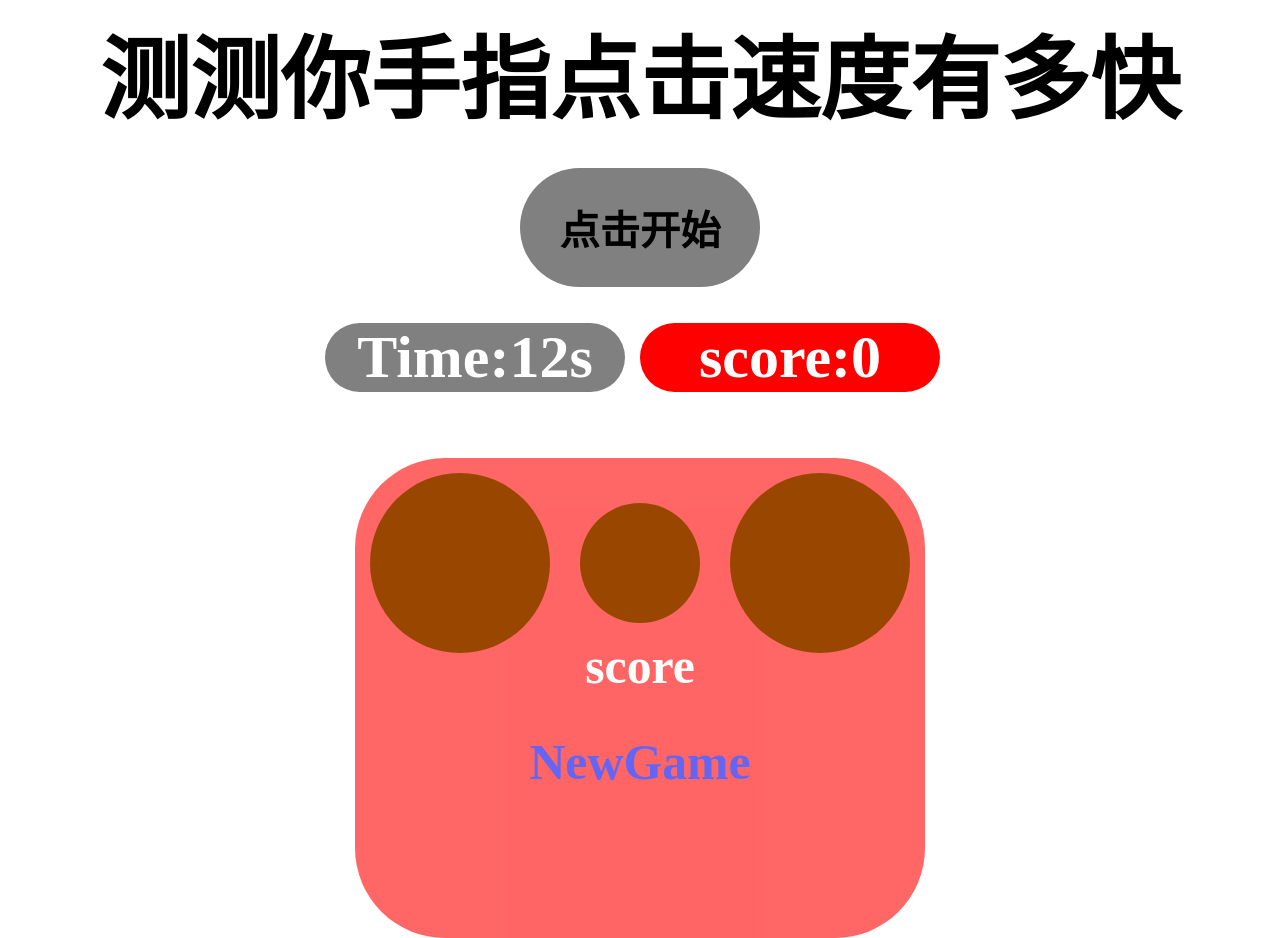
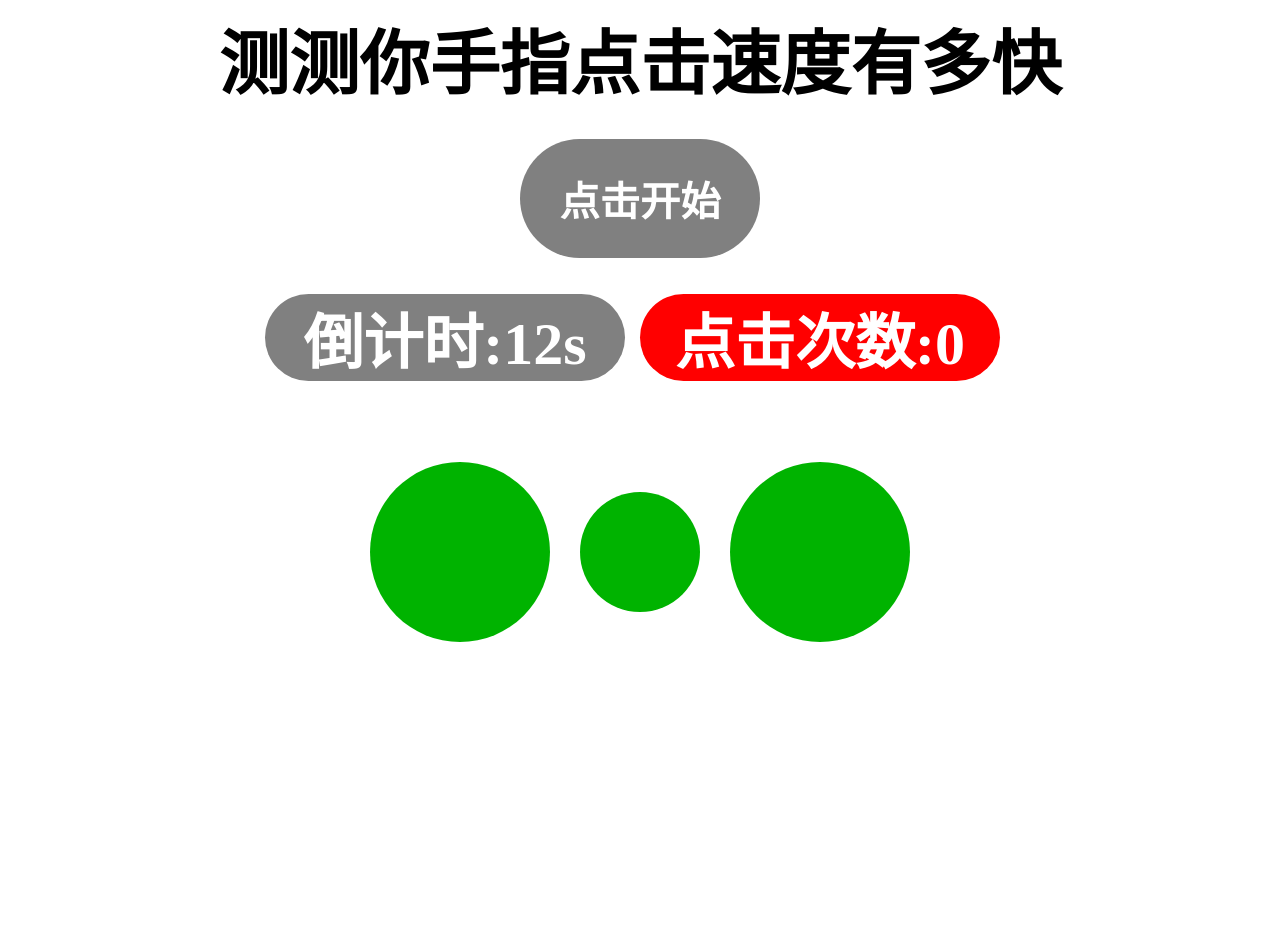
Before and after one commit to xxleyi/xxleyi.github.io, a Jekyll site: the page ftouch/index.html, which Jekyll copies as it is, in a window 1280 px wide. Built offline with Jekyll 4.4.1, drawn with Linux system fonts in a browser that asks for light colours; nearby versions of some CDN libraries; after the commit the page ends 900 px from its top, so only the background shows below that.

Commit message:
或许是第一个可玩版本

```diff
--- a/ftouch/ftouch.css
+++ b/ftouch/ftouch.css
@@ -6,7 +6,7 @@
   margin: auto;
 }*/
 
-h2, h4{
+h3, h4{
   text-align: center;
   margin: 0.1rem 0;
 }
@@ -14,13 +14,13 @@
 h4{
   color: white;
   background-color: grey;
-  width: 5rem;
+  width: 6rem;
   border-radius: 1rem;
   display: inline-block;
 }
 
 #time-score{
-  width: 10.5rem;
+  width: 12.5rem;
   margin: 0 auto 1rem;
 }
 
@@ -78,6 +78,7 @@
   text-align: center;
   background-color: grey;
   border-radius: 1rem;
+  color: white;
 }
 #game-over{
   position: absolute;
--- a/ftouch/ftouch.js
+++ b/ftouch/ftouch.js
@@ -5,17 +5,20 @@
 var intervalTimecount;
 $(document).ready(function() {
   newgame();
-  $("#game-over").show();
+  // $("#game-over").show();
   var bButton = document.getElementById("game-begin");
   var mButton = document.getElementById("middle-button")
   var lButton = document.getElementById("left-button");
   var rButton = document.getElementById("right-button");
   bButton.addEventListener("touchstart",function(event){
-    event.preventDefault();
-    $("#score-button").css("background-color","grey");
-    touched = true;
-    t = setTimeout('gameOver()',13000);
-    intervalTimecount = setInterval("timeCount()",1000);
+    if(!touched){
+      event.preventDefault();
+      $("#score-button").css("background-color","red");
+      $("#game-begin").css("box-shadow","0rem 0.3rem 0.3rem #737373")
+      touched = true;
+      t = setTimeout('gameOver()',13000);
+      intervalTimecount = setInterval("timeCount()",1000);
+    }
   })
   mButton.addEventListener("touchstart",function(event){
     $("#score-button").css("background-color","red");
@@ -64,26 +67,31 @@
   touched = false;
   ltouched = 1;
   rtouched = 2;
-  $("#score-button").text("score:"+0);
-  $("#time").text("Time:"+12+'s');
+  $("#score-button").text("点击次数:"+0);
+  $("#time").text("倒计时:"+12+'s');
+  $("#game-begin").css("box-shadow","0rem 0rem 0rem #737373")
   $("#score-button").css("background-color","red");
   $("#game-over").hide();//css("display","none");
 }
 
 function gameOver() {
   clearInterval(intervalTimecount);
-  $("#score-end").text("score:"+score)
+  $("#score-end").text("点击次数:"+score)
   $("#game-over").show();
 }
 
 var timeNum = 0;
 function timeCount() {
-  $("#time").text("Time:"+(11-timeNum)+'s');
+  $("#time").text("倒计时:"+addZero(11-timeNum)+'s');
   timeNum += 1;
+}
+
+function addZero(vNumber) {
+  return ((vNumber<10)?"0":"")+vNumber;
 }
 
 document.addEventListener('touchstart', function(event){
   if(touched){
-    $("#score-button").text("score:"+score);
+    $("#score-button").text("点击次数:"+score);
   }
 })
--- a/ftouch/index.html
+++ b/ftouch/index.html
@@ -9,10 +9,10 @@
 </head>
 <body>
   <header>
-    <h2 id="game-begin">测测你手指点击速度有多快</h2>
-    <h6>点击开始</h6>
+    <h3>测测你手指点击速度有多快</h3>
+    <h6 id="game-begin">点击开始</h6>
     <div id="time-score">
-      <h4 id="time">Time:0s</h4>
+      <h4 id="time">倒计时:0s</h4>
       <h4 id="score-button"></h4>
     </div>
   </header>
@@ -23,7 +23,7 @@
     <div class="touch-button" id="right-button"></div>
     <div id="game-over">
       <h5 id="score-end">score</h5>
-      <h5><a href="javascript:newgame()">NewGame</a></h5>
+      <h5><a href="javascript:newgame()">不满意？再试一次</a></h5>
     </div>
   </main>
 </body>
```
